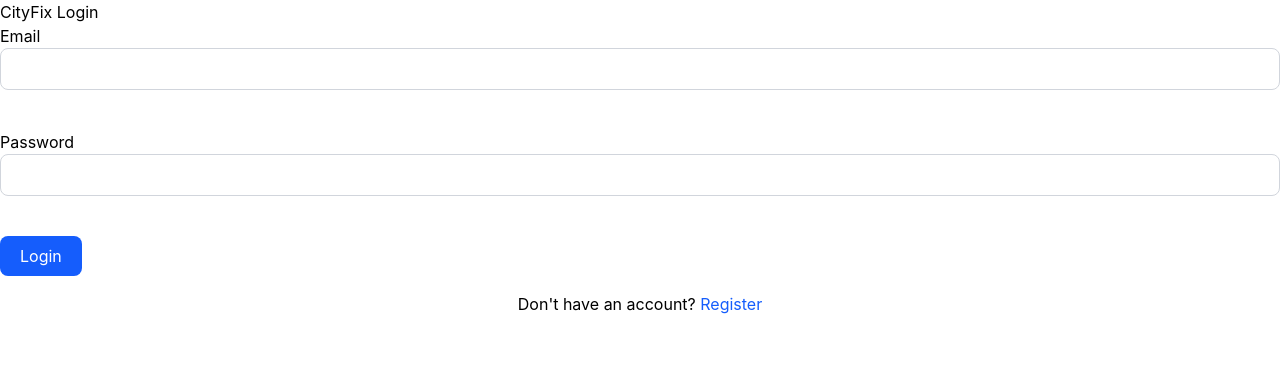
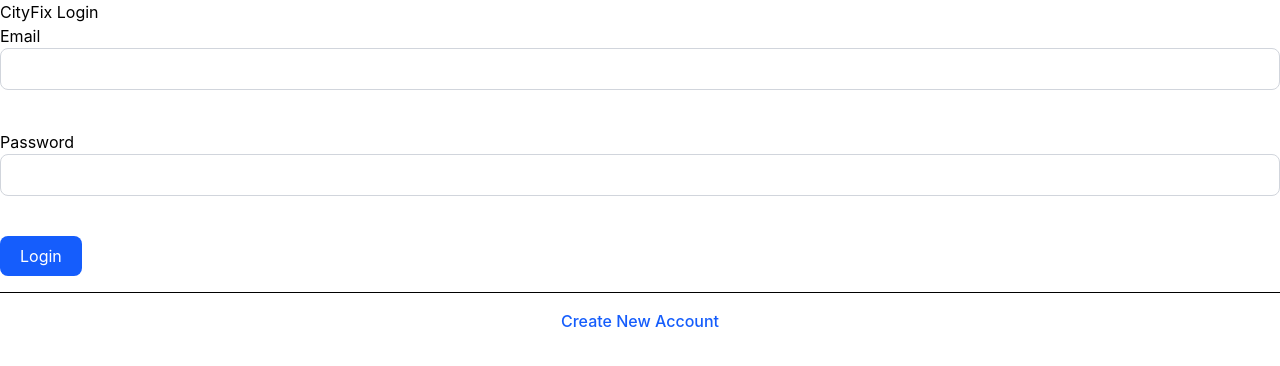
Before and after one commit to AtishayJain23/CityFix, a React (Vite) app in the folder client/: page / in a window 1280 px wide. Shown: the top 366 px of the page. Built offline with nearby package versions, Linux system fonts and the light colour scheme; no server answers.

Commit message:
Register button position

```diff
--- a/client/src/pages/auth/Login.jsx
+++ b/client/src/pages/auth/Login.jsx
@@ -88,13 +88,15 @@ const Login = () => {
         <Button type="submit" disabled={loading}>
           {loading ? "Logging in..." : "Login"}
         </Button>
+        <div className="mt-4 border-t pt-4 text-center">
+          <Link
+            to="/register"
+            className="text-blue-600 font-medium hover:underline"
+          >
+            Create New Account
+          </Link>
+        </div>
       </form>
-      <p className="mt-4 text-center">
-        Don't have an account?{" "}
-        <Link to="/register" className="text-blue-600 hover:underline">
-          Register
-        </Link>
-      </p>
     </div>
   );
 };
```
